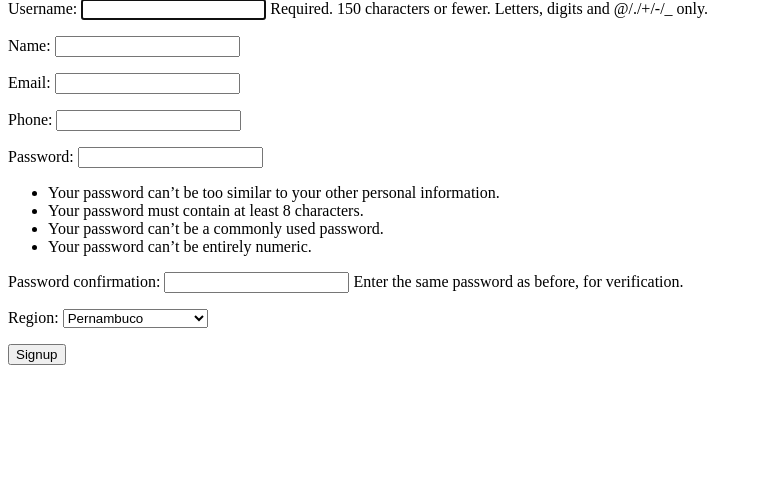
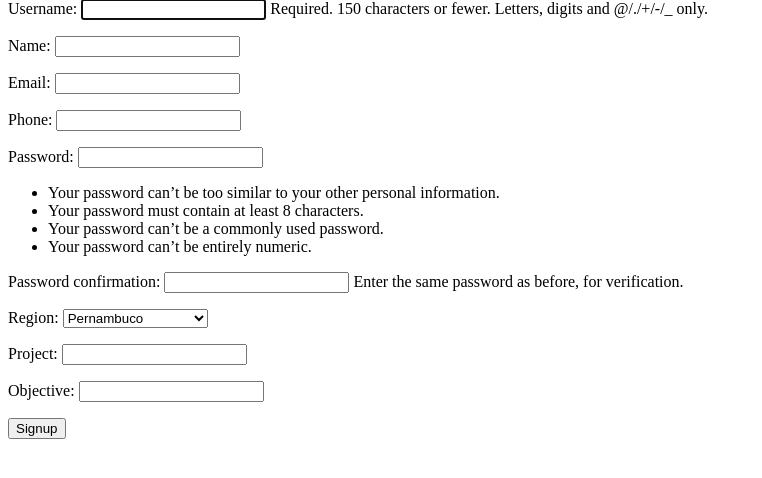
Before and after one commit to pedroandriottii/bridge, a Django app: page /signup/ in a window 1280 px wide. Shown: the part 68-546 px from the top of the page, without its empty margins (0-762 px from the left). Run offline with Django 4.2, Linux system fonts and the light colour scheme.

Commit message:
Histórias Ok

```diff
--- a/project/fullapp/forms.py
+++ b/project/fullapp/forms.py
@@ -6,7 +6,7 @@ from .models import User, Demand
 class SignupForm(UserCreationForm):
   class Meta:
     model = User
-    fields = ('username', 'name', 'email', 'phone', 'password1', 'password2','region')
+    fields = ('username', 'name', 'email', 'phone', 'password1', 'password2','region', 'project', 'objective')
 
 class DemandForm(forms.ModelForm):
     class Meta:
--- a/project/fullapp/models.py
+++ b/project/fullapp/models.py
@@ -64,6 +64,8 @@ class User(AbstractUser):
     phone = models.CharField(max_length=255, null=True, blank=True)
     email = models.CharField(max_length=255, null=True, blank=True)
     password = models.CharField(max_length=255, null=True, blank=True)
+    project = models.CharField(max_length=50, null=True, blank=True)
+    objective = models.CharField(max_length=255, null=True, blank=True)
     region = models.CharField(choices=get_choices(RegionEnum), default=RegionEnum.PERNAMBUCO, max_length=255, null=True, blank=True)
 
     def __str__(self):
--- a/project/fullapp/templates/usuario/home.html
+++ b/project/fullapp/templates/usuario/home.html
@@ -3,7 +3,6 @@
 <head>
     <meta charset="UTF-8">
     <meta name="viewport" content="width=device-width, initial-scale=1.0">
-    <title>{% block title %}My App{% endblock %}</title>
 </head>
 <body>
     <div id="navbar">
@@ -19,6 +18,7 @@
             <a href="{% url 'sign-in' %}">Login</a>
             <a href="{% url 'sign-up' %}">Signup</a>
         {% endif %}
+
     </div>
 
     <div id="content">
--- a/project/fullapp/templates/usuario/my_demands.html
+++ b/project/fullapp/templates/usuario/my_demands.html
@@ -1,5 +1,3 @@
-<!-- fullapp/templates/fullapp/my_demands.html -->
-
 {% block title %}Minhas Demandas{% endblock %}
 
 {% block content %}
@@ -8,7 +6,8 @@
     {% if user_demands %}
         <ul>
             {% for demand in user_demands %}
-                <li>{{ demand.title }} - {{ demand.description }} - {{ demand.status }} - {{ demand.region }}</li>
+            <li> Projeto: {{ user.project }} - Objetivo: {{ user.objective }} </li>
+            <li>Titulo da Demanda:{{ demand.title }} - Descrição: {{ demand.description }} - Status da Demanda: {{ demand.status }} - Região: {{ demand.region }} - Nome do Responsável: {{ user.name }} - Número do Responsável: {{ user.phone }} - E-mail do Responsável: {{user.email}}</li>
             {% endfor %}
         </ul>
     {% else %}
--- a/project/fullapp/urls.py
+++ b/project/fullapp/urls.py
@@ -9,6 +9,6 @@ urlpatterns = [
   path('signin/', signin, name="sign-in"),
   path('logout/', auth_views.LogoutView.as_view(), name='logout'),
   path('demand/create/', demand_create, name='demand-create'),
-  path('my-demands/', my_demands, name='my-demands'),
+  path('mydemands/', my_demands, name='my-demands'),
   path('', index, name="index"),
 ]
--- a/project/fullapp/views.py
+++ b/project/fullapp/views.py
@@ -67,15 +67,15 @@ def demand_create(request):
           demand = form.save(commit=False)
           demand.user = request.user  # Associar a demanda ao usuário atual
           demand.save()
-          return redirect('demand-list')  # Substitua pelo nome da sua view de lista de demandas
+          return redirect('my-demands')  # Substitua pelo nome da sua view de lista de demandas
   else:
       form = DemandForm()
 
   return render(request, 'usuario/demand_create.html', {'form': form})
 
 def my_demands(request):
-    if request.user.is_authenticated:
-        user_demands = Demand.objects.filter(user=request.user)
-        return render(request, 'usuario/my_demands.html', {'user_demands': user_demands})
-    else:
-        return render(request, 'usuario/my_demands.html', {'user_demands': None})
+  if request.user.is_authenticated:
+      user_demands = Demand.objects.filter(user=request.user)
+      return render(request, 'usuario/my_demands.html', {'user_demands': user_demands})
+  else:
+      return render(request, 'usuario/my_demands.html', {'user_demands': None})
```
Also changed, not shown: project/db.sqlite3, project/fullapp/migrations/0001_initial.py (added), project/fullapp/migrations/0002_user_objective_user_project.py (added), project/fullapp/migrations/__init__.py (added).
